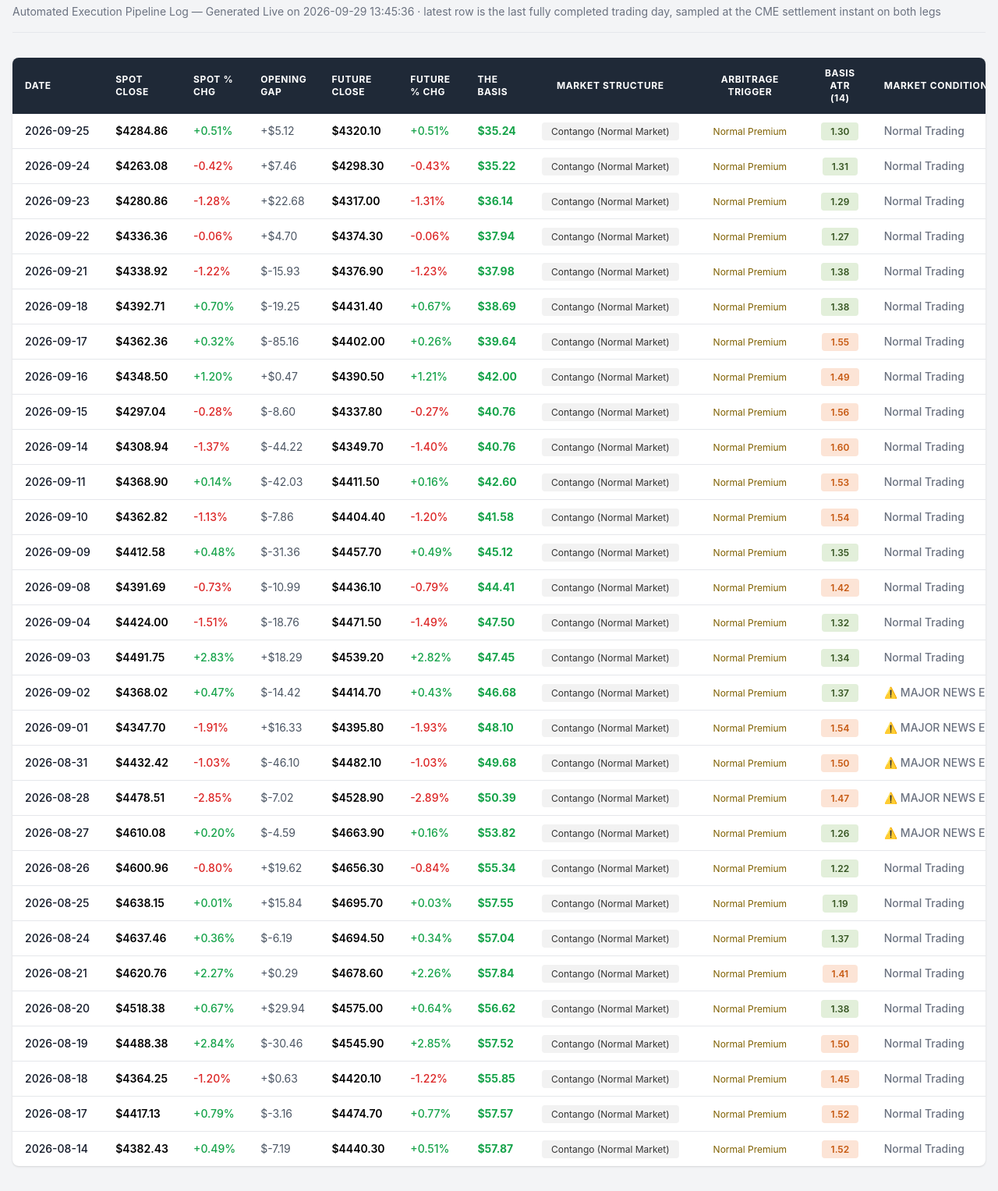
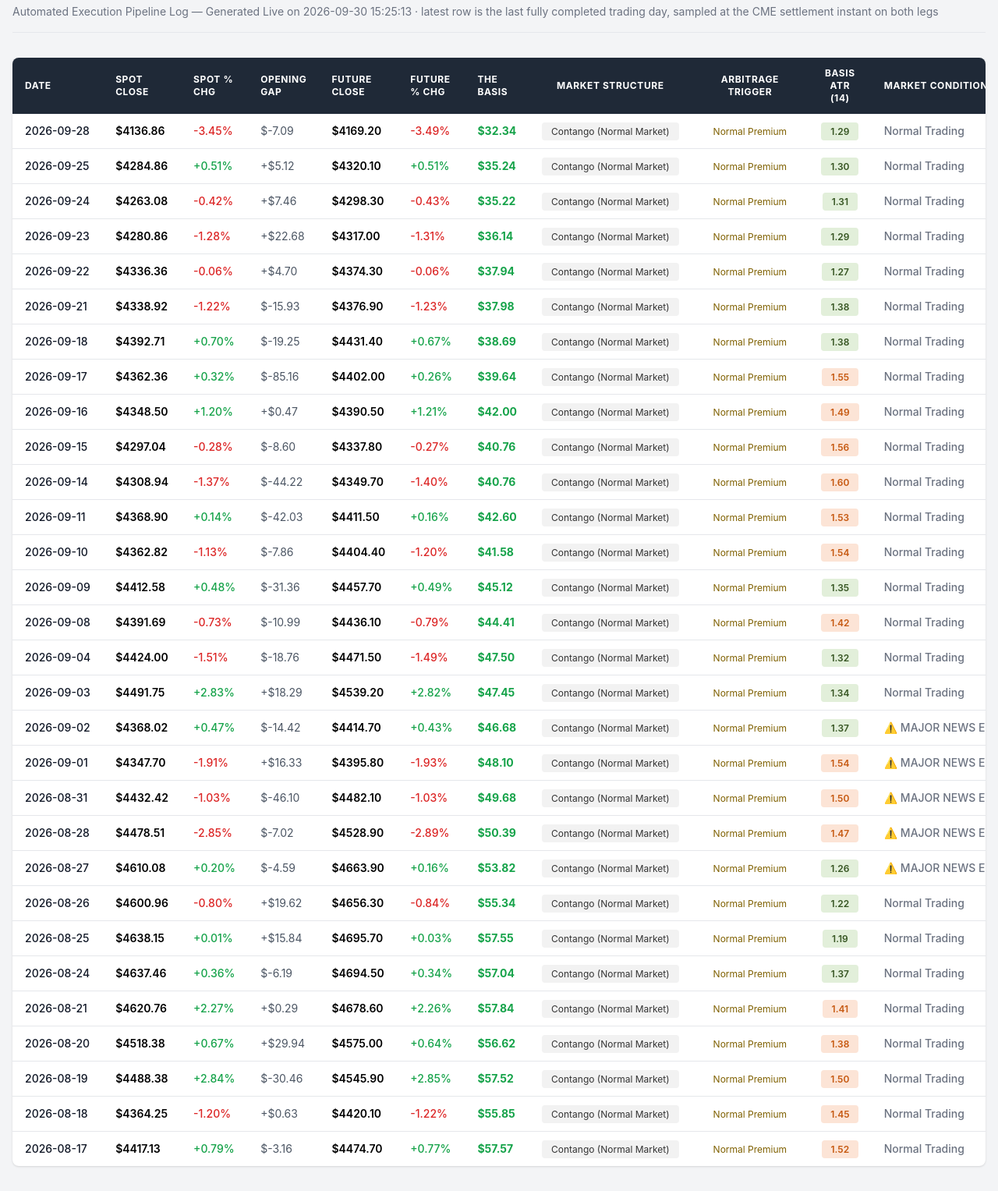
Before and after one commit to Jamesssurfer/SpotVsFutureGold, a plain HTML site: page index.html in a window 1280 px wide. Shown: the part 71-1598 px from the top of the page at 78% size. Drawn offline with nearby package versions, Linux system fonts and the light colour scheme.

Commit message:
Automated Web Log Sync: 2026-09-30 15:25

```diff
--- a/index.html
+++ b/index.html
@@ -15,7 +15,7 @@
         <div class="max-w-full mx-auto px-4 py-8">
             <header class="mb-8 border-b border-gray-200 pb-4">
                 <h1 class="text-3xl font-extrabold text-gray-900 tracking-tight">Gold Basis Premium & Market Structure Tracker</h1>
-                <p class="text-sm text-gray-500 mt-2">Automated Execution Pipeline Log — Generated Live on 2026-09-29 13:45:36 &middot; latest row is the last fully completed trading day, sampled at the CME settlement instant on both legs</p>
+                <p class="text-sm text-gray-500 mt-2">Automated Execution Pipeline Log — Generated Live on 2026-09-30 15:25:13 &middot; latest row is the last fully completed trading day, sampled at the CME settlement instant on both legs</p>
             </header>
             <div class="bg-white rounded-lg shadow overflow-hidden">
                 <div class="overflow-x-auto">
@@ -36,6 +36,20 @@
                             </tr>
                         </thead>
                         <tbody class="divide-y divide-gray-200">
+
+        <tr class="hover:bg-gray-50 border-b border-gray-200 text-sm">
+            <td class="px-4 py-3 font-medium text-gray-900 whitespace-nowrap">2026-09-28</td>
+            <td class="px-4 py-3 font-semibold whitespace-nowrap">$4136.86</td>
+            <td class="px-4 py-3 font-medium whitespace-nowrap text-red-600">-3.45%</td>
+            <td class="px-4 py-3 text-gray-600 whitespace-nowrap">$-7.09</td>
+            <td class="px-4 py-3 font-semibold whitespace-nowrap">$4169.20</td>
+            <td class="px-4 py-3 font-medium whitespace-nowrap text-red-600">-3.49%</td>
+            <td class="px-4 py-3 font-bold whitespace-nowrap text-green-600">$32.34</td>
+            <td class="px-4 py-3 text-center"><span class="px-3 py-1 rounded text-xs whitespace-nowrap" style="background-color: #F2F2F2; color: #333333;">Contango (Normal Market)</span></td>
+            <td class="px-4 py-3 text-center"><span class="px-3 py-1 rounded text-xs whitespace-nowrap" style="color: #7F6000;">Normal Premium</span></td>
+            <td class="px-4 py-3 text-center"><span class="px-3 py-1 rounded text-xs font-semibold whitespace-nowrap" style="background-color: #E2EFDA; color: #375623;">1.29</span></td>
+            <td class="px-4 py-3 text-gray-500 font-medium whitespace-nowrap">Normal Trading</td>
+        </tr>
 
         <tr class="hover:bg-gray-50 border-b border-gray-200 text-sm">
             <td class="px-4 py-3 font-medium text-gray-900 whitespace-nowrap">2026-09-25</td>
@@ -397,7 +411,7 @@
             <td class="px-4 py-3 font-bold whitespace-nowrap text-green-600">$56.62</td>
             <td class="px-4 py-3 text-center"><span class="px-3 py-1 rounded text-xs whitespace-nowrap" style="background-color: #F2F2F2; color: #333333;">Contango (Normal Market)</span></td>
             <td class="px-4 py-3 text-center"><span class="px-3 py-1 rounded text-xs whitespace-nowrap" style="color: #7F6000;">Normal Premium</span></td>
-            <td class="px-4 py-3 text-center"><span class="px-3 py-1 rounded text-xs font-semibold whitespace-nowrap" style="background-color: #E2EFDA; color: #375623;">1.38</span></td>
+            <td class="px-4 py-3 text-center"><span class="px-3 py-1 rounded text-xs font-semibold whitespace-nowrap" style="background-color: #FCE4D6; color: #C65911;">1.38</span></td>
             <td class="px-4 py-3 text-gray-500 font-medium whitespace-nowrap">Normal Trading</td>
         </tr>
 
@@ -443,20 +457,6 @@
             <td class="px-4 py-3 text-gray-500 font-medium whitespace-nowrap">Normal Trading</td>
         </tr>
 
-        <tr class="hover:bg-gray-50 border-b border-gray-200 text-sm">
-            <td class="px-4 py-3 font-medium text-gray-900 whitespace-nowrap">2026-08-14</td>
-            <td class="px-4 py-3 font-semibold whitespace-nowrap">$4382.43</td>
-            <td class="px-4 py-3 font-medium whitespace-nowrap text-green-600">+0.49%</td>
-            <td class="px-4 py-3 text-gray-600 whitespace-nowrap">$-7.19</td>
-            <td class="px-4 py-3 font-semibold whitespace-nowrap">$4440.30</td>
-            <td class="px-4 py-3 font-medium whitespace-nowrap text-green-600">+0.51%</td>
-            <td class="px-4 py-3 font-bold whitespace-nowrap text-green-600">$57.87</td>
-            <td class="px-4 py-3 text-center"><span class="px-3 py-1 rounded text-xs whitespace-nowrap" style="background-color: #F2F2F2; color: #333333;">Contango (Normal Market)</span></td>
-            <td class="px-4 py-3 text-center"><span class="px-3 py-1 rounded text-xs whitespace-nowrap" style="color: #7F6000;">Normal Premium</span></td>
-            <td class="px-4 py-3 text-center"><span class="px-3 py-1 rounded text-xs font-semibold whitespace-nowrap" style="background-color: #FCE4D6; color: #C65911;">1.52</span></td>
-            <td class="px-4 py-3 text-gray-500 font-medium whitespace-nowrap">Normal Trading</td>
-        </tr>
-
                         </tbody>
                     </table>
                 </div>
```
